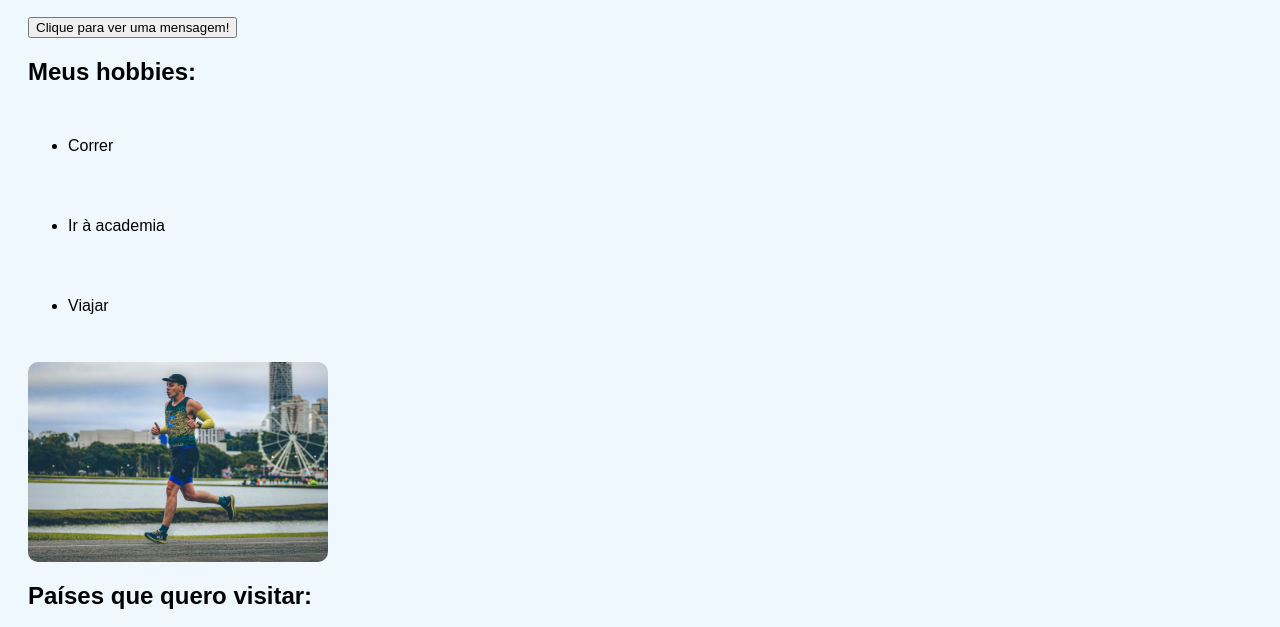
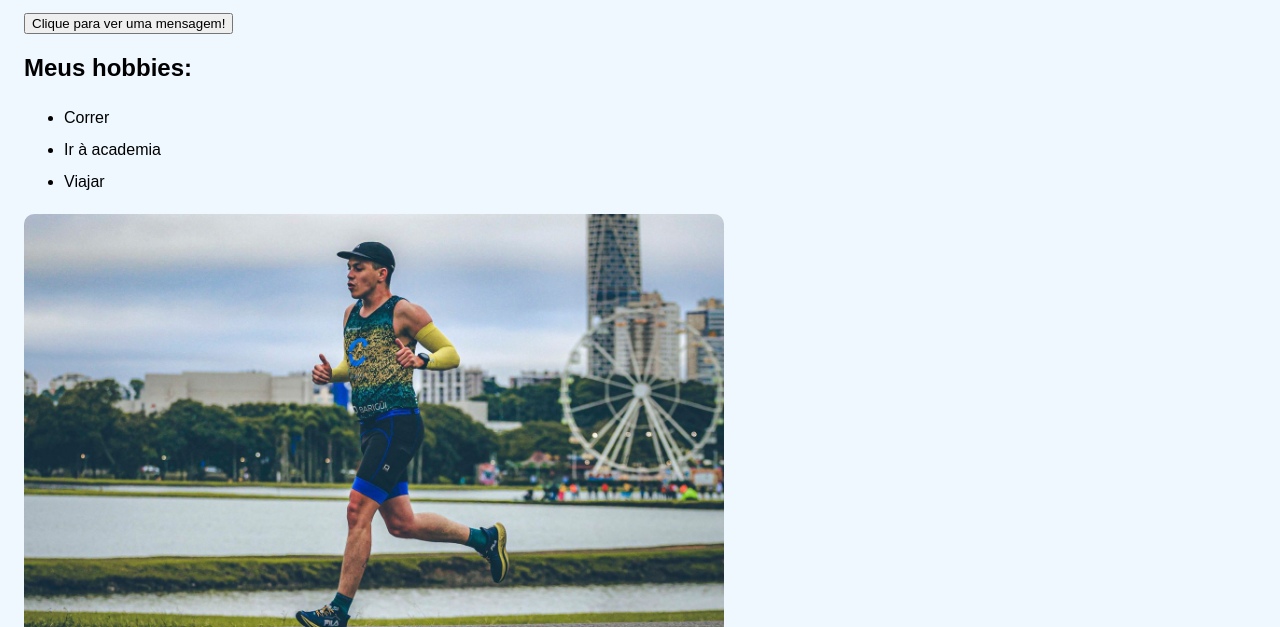
Before and after one commit to Marco-Affonso/Trabalho-FDS, a plain HTML site: page index.html in a window 1280 px wide. Shown: the part 157-784 px from the top of the page. Drawn offline with Linux system fonts and the light colour scheme.

Commit message:
Add files via upload

```diff
--- a/estilo.css
+++ b/estilo.css
@@ -1,7 +1,7 @@
 body {
     background-color: #f0f8ff;
     font-family: Arial, sans-serif;
-    padding: 20px;
+    padding: 16px;
 }
 
 h1 {
@@ -15,11 +15,11 @@ p {
 }
 
 ul {
-    line-height: 5;
+    line-height: 2;
 }
 
 .hobby-imagem {
-    width: 300px;
+    width: 700px;
     border-radius: 10px;
     display: block;
     margin-top: 10px;
@@ -42,5 +42,5 @@ a {
 }
 
 a:hover {
-    color: #ff4500;
+    color: #ad4d29;
 }
--- a/index.html
+++ b/index.html
@@ -15,7 +15,6 @@
     </p>
 
     <button onclick="mostrarMensagem()">Clique para ver uma mensagem!</button>
-
     <div id="mensagem"></div>
 
     <h2>Meus hobbies:</h2>
@@ -25,7 +24,7 @@
         <li>Viajar</li>
     </ul>
 
-    <img src="corrida.jpg" alt="corrida" class="hobby-imagem" width="700">
+    <img src="corrida.jpg" alt="corrida" class="hobby-imagem">
 
     <h2>Países que quero visitar:</h2>
     <table>
```
